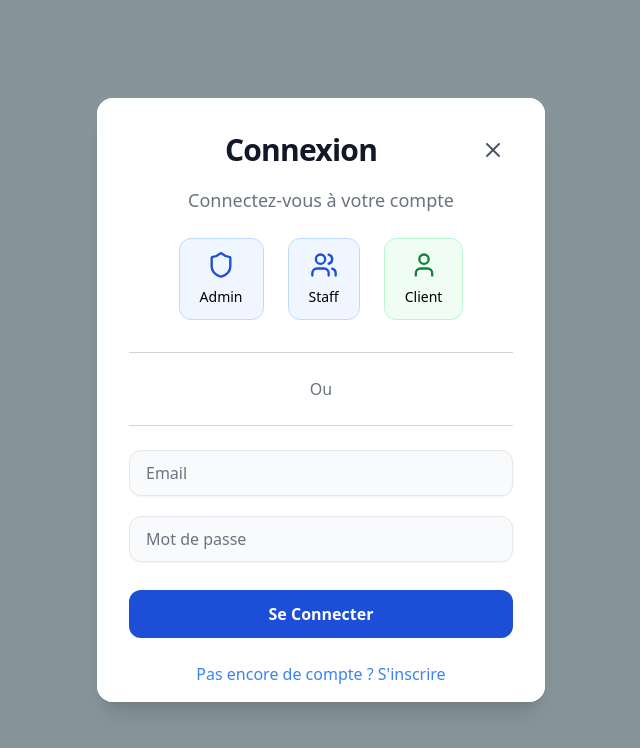
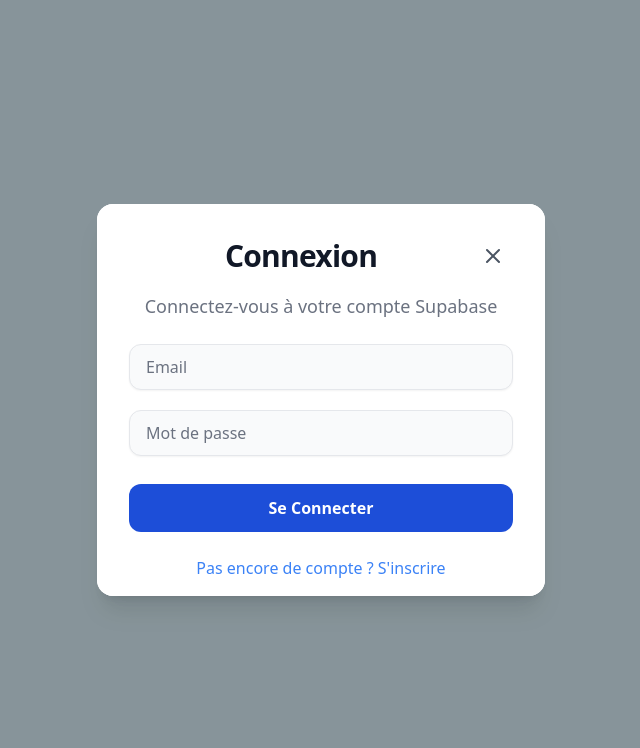
Before and after one commit to Dinitech2025/bolt-generated-project, a React (Vite) app: page / in a window 1280 px wide. Both pictures are taken after a click on the button "Se Connecter". Shown: the top 748 px of the page, without its empty margins (319-959 px from the left). Built offline with nearby package versions, Linux system fonts and the light colour scheme.

Commit message:
Initial commit

```diff
--- a/src/App.tsx
+++ b/src/App.tsx
@@ -5,10 +5,11 @@ import Admin from './Admin/Admin';
 
 const App: React.FC = () => {
   const { user } = useAuth();
+  console.log("Current user in App:", user);
 
   return (
     <div className="App">
-      {user && (user.role === 'admin' || user.role === 'staff') ? (
+      {user && (user.role === 'admin' || user.role === 'staff') ? ( // Keep role check for now, adjust role logic later
         <Admin />
       ) : (
         <Store />
--- a/src/AuthContext.tsx
+++ b/src/AuthContext.tsx
@@ -1,9 +1,11 @@
-import React, { createContext, useState, useContext, ReactNode } from 'react';
+import React, { createContext, useState, useContext, ReactNode, useEffect } from 'react';
+import { supabase } from './supabase';
 
 interface AuthContextType {
   user: { email: string; role: string } | null;
-  login: (email: string, password: string) => boolean;
-  logout: () => void;
+  session: any | null;
+  login: (email: string, password: string) => Promise<void>;
+  logout: () => Promise<void>;
 }
 
 const AuthContext = createContext<AuthContextType | undefined>(undefined);
@@ -14,29 +16,95 @@ interface AuthProviderProps {
 
 export const AuthProvider: React.FC<AuthProviderProps> = ({ children }) => {
   const [user, setUser] = useState<{ email: string; role: string } | null>(null);
+  const [session, setSession] = useState(null);
 
-  const login = (email: string, password: string): boolean => {
-    // Simuler l'authentification
-    const users = {
-      'admin@exemple.com': { password: 'password', role: 'admin' },
-      'client@exemple.com': { password: 'password', role: 'client' },
-      'staff@exemple.com': { password: 'password', role: 'staff' },
-    };
+  useEffect(() => {
+    supabase.auth.getSession().then(({ data: { session } }) => {
+      setSession(session);
+      fetchUserRole(session?.user?.email || null); // Fetch role on session load
+    })
 
-    if (users[email] && users[email].password === password) {
-      setUser({ email: email, role: users[email].role });
-      return true;
+    supabase.auth.onAuthStateChange((_event, session) => {
+      setSession(session)
+      fetchUserRole(session?.user?.email || null); // Fetch role on auth state change
+    })
+  }, []);
+
+  const fetchUserRole = async (email: string | null) => {
+    if (!email) {
+      setUser(null);
+      return;
     }
+    try {
+      const { data: users, error } = await supabase
+        .from('users') // Replace 'users' with your actual table name
+        .select('role')
+        .eq('email', email);
 
-    return false;
+      if (error) {
+        console.error("Error fetching user role:", error);
+        setUser({ email: email, role: 'client' }); // Default to 'client' role on error
+      } else if (users && users.length > 0) {
+        const userRole = users[0].role || 'client'; // Default to 'client' if role is null in DB
+        setUser({ email: email, role: userRole });
+      } else {
+        console.log("User not found in 'users' table, defaulting to 'client' role");
+        setUser({ email: email, role: 'client' }); // Default to 'client' if user not found
+      }
+    } catch (error) {
+      console.error("Error fetching user role:", error);
+      setUser({ email: email, role: 'client' }); // Default to 'client' role on error
+    }
   };
 
-  const logout = () => {
-    setUser(null);
+
+  const login = async (email: string, password: string): Promise<void> => {
+    try {
+      const { data, error } = await supabase.auth.signInWithPassword({
+        email,
+        password,
+      });
+
+      if (error) {
+        console.error("Supabase sign-in error:", error);
+        alert("Erreur lors de la connexion: " + error.message);
+      } else {
+        console.log("Supabase sign-in success:", data.session);
+        setSession(data.session);
+        fetchUserRole(email); // Fetch user role after successful login
+      }
+    } catch (error) {
+      console.error("Login error:", error);
+      alert("An unexpected error occurred during login.");
+    }
+  };
+
+  const logout = async (): Promise<void> => {
+    try {
+      const { error } = await supabase.auth.signOut();
+      if (error) {
+        console.error("Supabase sign-out error:", error);
+        alert("Error during logout: " + error.message);
+      } else {
+        console.log("Supabase sign-out success");
+        setSession(null);
+        setUser(null);
+      }
+    } catch (error) {
+      console.error("Logout error:", error);
+      alert("An unexpected error occurred during logout.");
+    }
+  };
+
+  const value: AuthContextType = {
+    user,
+    session,
+    login,
+    logout,
   };
 
   return (
-    <AuthContext.Provider value={{ user, login, logout }}>
+    <AuthContext.Provider value={value}>
       {children}
     </AuthContext.Provider>
   );
--- a/src/AuthModal.tsx
+++ b/src/AuthModal.tsx
@@ -1,6 +1,6 @@
 import React, { useState } from 'react';
 import { useAuth } from './AuthContext';
-import { Shield, Users, User, X } from 'lucide-react';
+import { X } from 'lucide-react';
 import { z } from 'zod';
 
 interface AuthModalProps {
@@ -18,42 +18,26 @@ const AuthModal: React.FC<AuthModalProps> = ({ onClose }) => {
     password: z.string().min(6),
   });
 
-  const handleSubmit = (e: React.FormEvent | null = null) => {
+  const handleSubmit = async (e: React.FormEvent | null = null) => {
     if (e) {
       e.preventDefault();
     }
 
     try {
       schema.parse({ email, password }); // Validate the form data
-      if (login(email, password)) {
-        onClose();
-      }
+      await login(email, password); // Call the async login function
+      onClose();
     } catch (error) {
       if (error instanceof z.ZodError) {
-        // Display validation errors
+        // Display validation errors (you can add specific error messages here)
+        alert("Validation errors: " + error.errors.map(e => e.message).join(", "));
       } else {
         // Display other errors
+        alert("Login failed. Please check the console for details.");
       }
     }
   };
 
-  const handleAdminLogin = () => {
-    setEmail('admin@exemple.com');
-    setPassword('password');
-    handleSubmit();
-  };
-
-  const handleStaffLogin = () => {
-    setEmail('staff@exemple.com');
-    setPassword('password');
-    handleSubmit();
-  };
-
-  const handleClientLogin = () => {
-    setEmail('client@exemple.com');
-    setPassword('password');
-    handleSubmit();
-  };
 
   const handleFormSubmit = (e: React.FormEvent) => {
     e.preventDefault();
@@ -83,35 +67,8 @@ const AuthModal: React.FC<AuthModalProps> = ({ onClose }) => {
                 <X size={24} className="text-gray-600" />
               </button>
             </div>
-            <p className="text-lg text-gray-500 text-center mb-6">Connectez-vous à votre compte</p>
+            <p className="text-lg text-gray-500 text-center mb-6">Connectez-vous à votre compte Supabase</p>
 
-            <div className="flex justify-center space-x-6 mb-8">
-              <button
-                className="rounded-xl px-5 py-3 bg-blue-50 hover:bg-blue-100 focus:outline-none flex flex-col items-center border border-blue-200 transition-colors duration-200"
-                onClick={handleAdminLogin}
-              >
-                <Shield size={28} className="text-blue-700 mb-2" />
-                <span className="text-sm font-medium">Admin</span>
-              </button>
-              <button
-                className="rounded-xl px-5 py-3 bg-blue-50 hover:bg-blue-100 focus:outline-none flex flex-col items-center border border-blue-200 transition-colors duration-200"
-                onClick={handleStaffLogin}
-              >
-                <Users size={28} className="text-blue-700 mb-2" />
-                <span className="text-sm font-medium">Staff</span>
-              </button>
-              <button
-                className="rounded-xl px-5 py-3 bg-green-50 hover:bg-green-100 focus:outline-none flex flex-col items-center border border-green-200 transition-colors duration-200"
-                onClick={handleClientLogin}
-              >
-                <User size={28} className="text-green-700 mb-2" />
-                <span className="text-sm font-medium">Client</span>
-              </button>
-            </div>
-
-            <div className="border-b border-gray-300 w-full mb-6"></div>
-            <div className="text-center text-gray-500 mb-6">Ou</div>
-            <div className="border-b border-gray-300 w-full mb-6"></div>
 
             <div className="">
               <form onSubmit={handleFormSubmit}>
```
Also changed, not shown: 1 other file (tests, documents, lock files or other folders).
